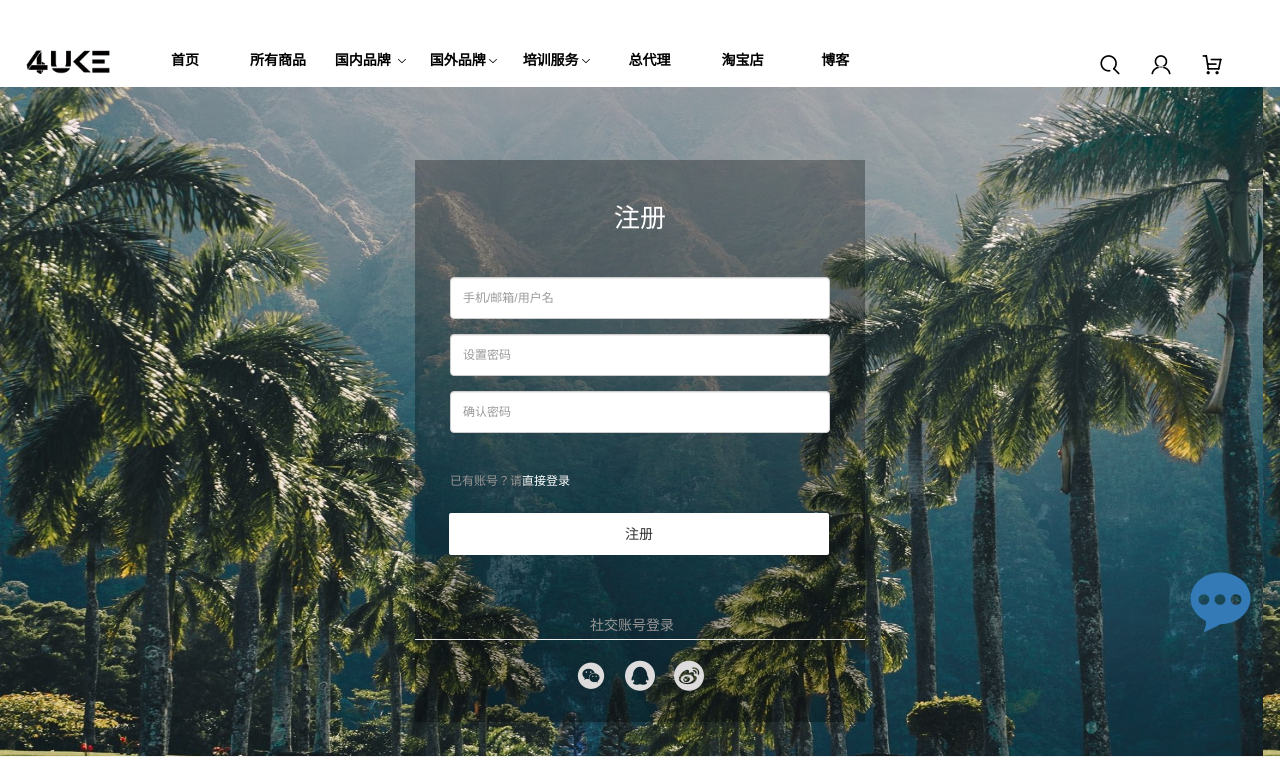
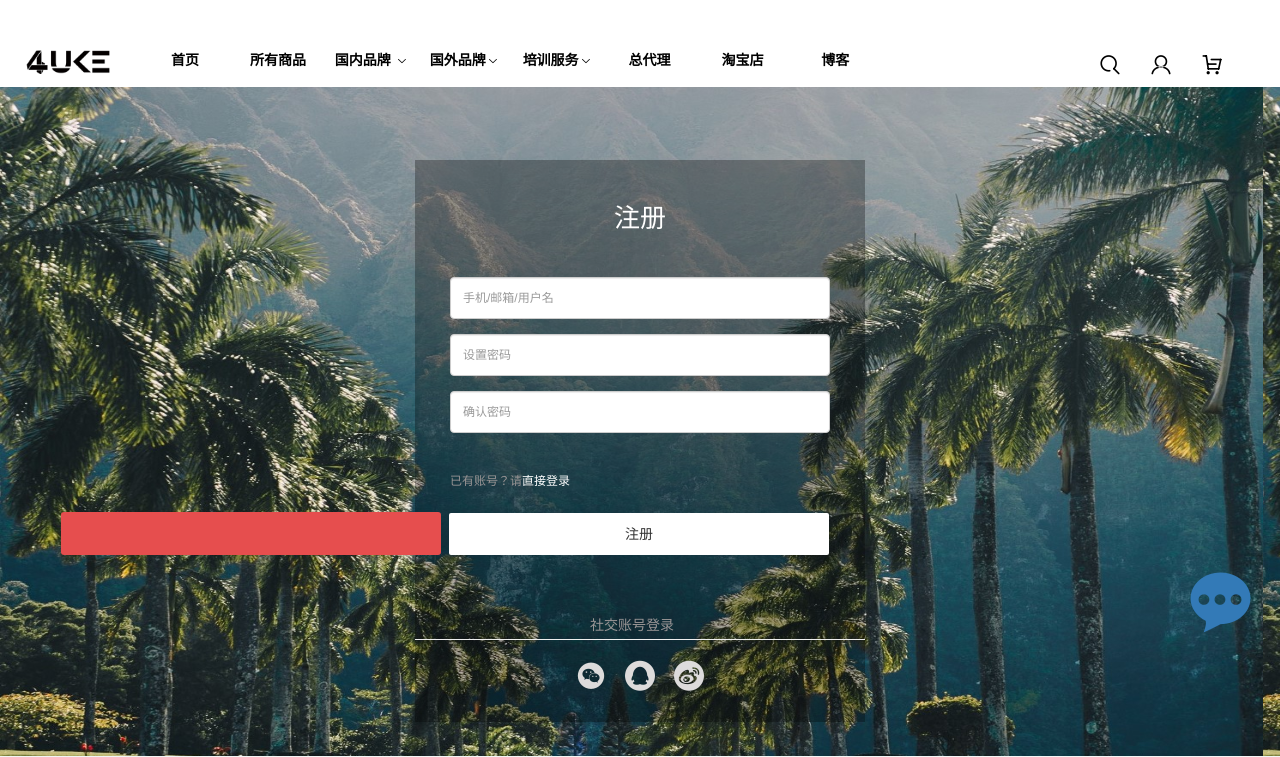
Before and after one commit to green-fei/myproject-4uke, a PHP site: page /indexresister.html in a window 1280 px wide. Shown: the top 757 px of the page. Run offline with PHP 8.4, Linux system fonts and the light colour scheme; style sheets or scripts are compiled from the project's sources; some libraries are stand-ins or nearby versions.

Commit message:
第五次上传

```diff
--- a/indexresister.html
+++ b/indexresister.html
@@ -115,6 +115,7 @@
             </a>
             </div>
     </div>
+    <div class="leftSpn"></div>
 </div>
 <div class="search">
 	<div class="searchBox">搜索</div>
@@ -124,7 +125,7 @@
 	<div class="oksearch">
 		<a id="remove" href="#">取消</a>
 		<a id="remove" href="#">确定</a>
-	</div>
+    </div>
 </div>
 <!-- footer -->
 <div class="footer">
@@ -256,7 +257,12 @@
 		$(".thirdIcon").hide("fast");
 		$(".weiboBox").hide("fast");
     });
-
+    // $(".spn").mouseenter(function(){
+    //     $(".leftSpn").animate({
+    //         left:"+1120px"
+    //     },200)
+    // });
+// document.getElementsByClassName("resBtn")
 $("#resBtn").onclick = function(){
 //1、
 let xhr = new XMLHttpRequest();
--- a/sass/indexregister.scss
+++ b/sass/indexregister.scss
@@ -254,6 +254,12 @@ p{
 	margin-left:34px;
 	border-radius: 2px;
 	border:none;
+	transition:all .3s;
+}
+.resBtn:hover{
+	background:#e64e4e;
+	opacity:0.93;
+	box-shadow: 0px 0px 0px 0px #e64e4e;
 }
 .spn{
 	width:100px;
@@ -266,6 +272,15 @@ p{
 	// margin:0 auto;
 	color: rgb(153, 149, 149);
 }
+.leftSpn{
+	width:380px;
+	height:43px;
+	background:#e64e4e;
+	margin-left:61px;
+	margin-top:-210px;
+	border-radius:3px;
+}
+
 .registerBox hr{
 	margin-top:4px;
 }
```
